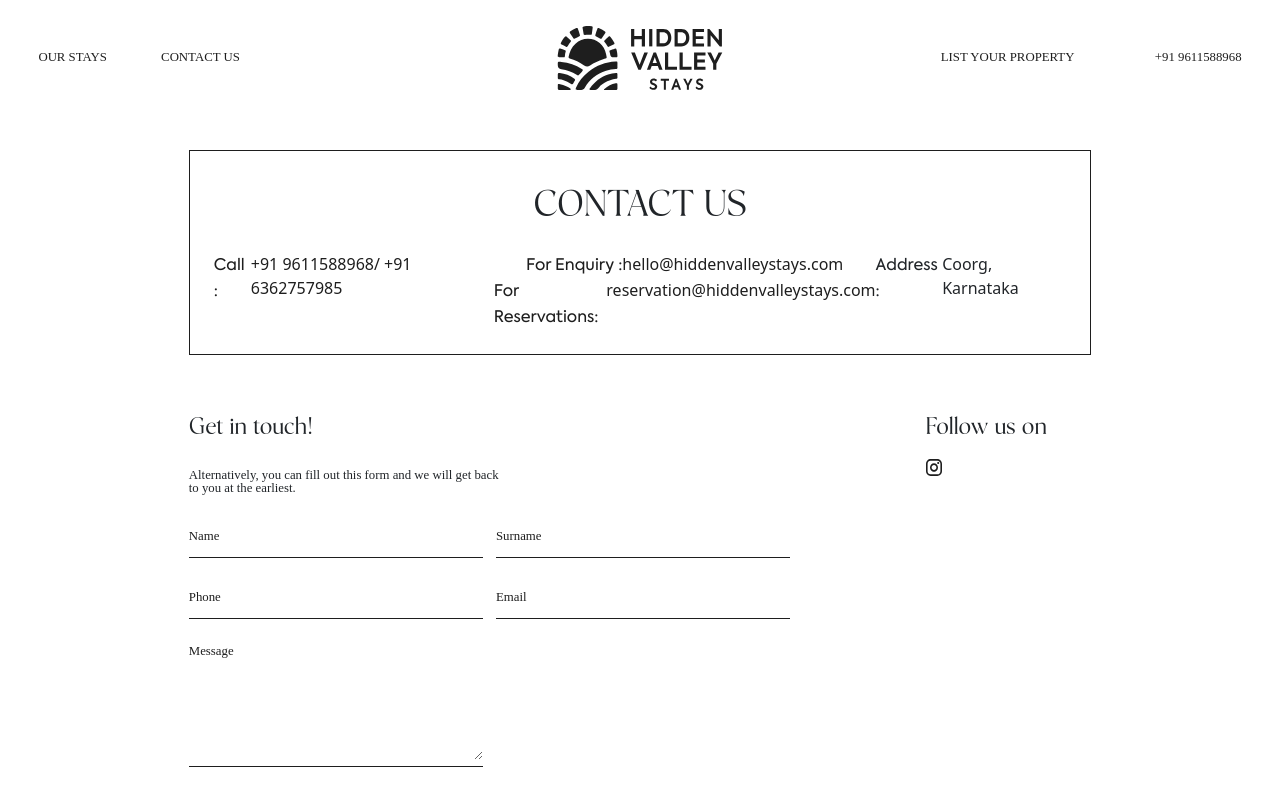
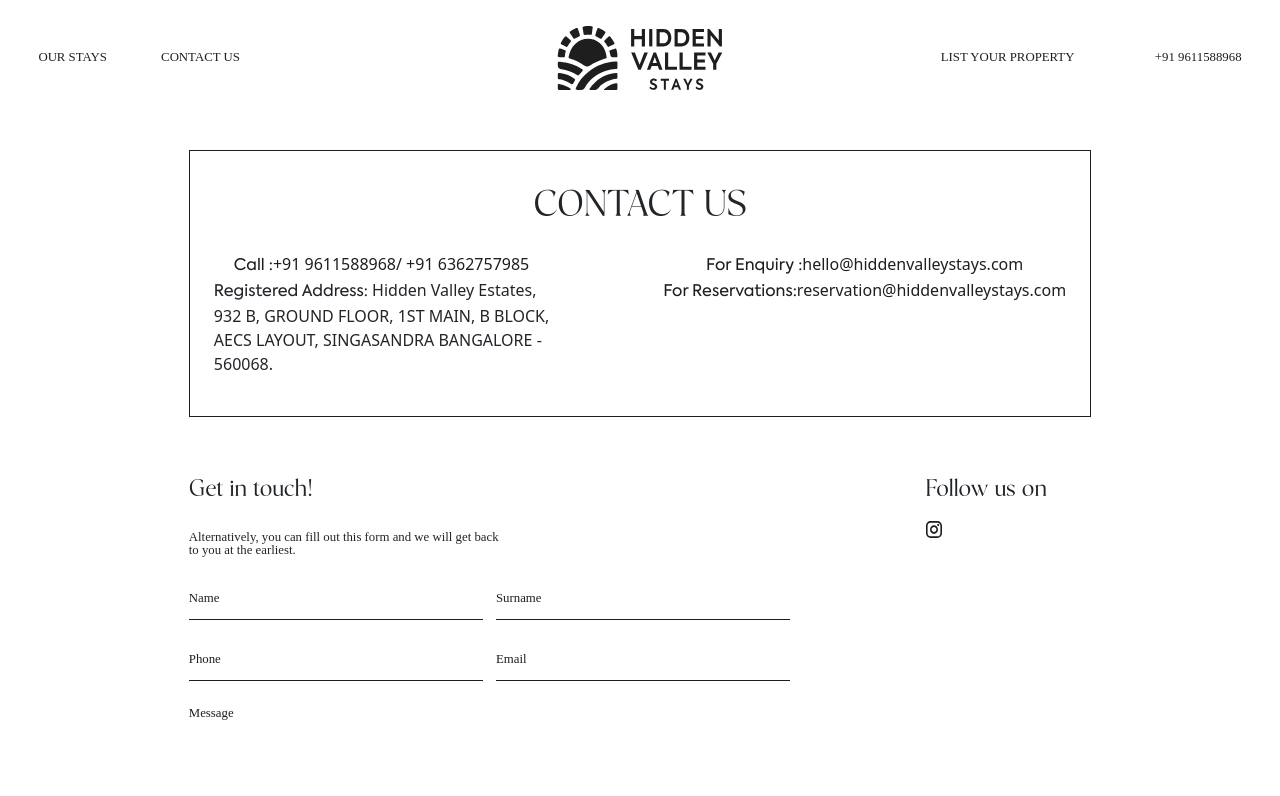
Before and after one commit to Nagaraj02451/HiddenValleyOotyStay, a React (Create React App) app in the folder frontend/: page /contact in a window 1280 px wide. Shown: the top 796 px of the page. Built offline with nearby package versions, Linux system fonts and the light colour scheme; a web font is replaced by a local one.

Commit message:
Update Contact.jsx

```diff
--- a/frontend/src/Components/Contact.jsx
+++ b/frontend/src/Components/Contact.jsx
@@ -53,30 +53,35 @@ const Contact = () => {
                         <div className='cnt32'>CONTACT US</div>
 
                         <div className='jyfu6ty' id='khgfhj'>
-                           <a href="tel:+9611588968" > <div className='jhcgvkuy'><div > <span className='hjcgg'>Call :</span> </div> +91 9611588968/ +91 6362757985</div></a>
+                         <div>
+                         <a href="tel:+9611588968" > <div className='jhcgvkuy'><div > <span className='hjcgg'>Call : </span> </div> +91 9611588968/ +91 6362757985</div></a>
+                            <p ><span className='hjcgg'>Registered Address:</span>   Hidden Valley Estates,<br /> 932 B, GROUND FLOOR, 1ST MAIN, B BLOCK,<br /> AECS LAYOUT,
+                            SINGASANDRA BANGALORE -<br /> 560068.</p>
+
+                         </div>
                            <div>
                            <a href="mailto:hello@hiddenvalleystays.com" ><div className='jhcgvkuy'>
                            <div><span className='hjcgg'>For Enquiry :</span>  </div> hello@hiddenvalleystays.com</div></a>
                            <a href="mailto:reservation@hiddenvalleystays.com" ><div className='jhcgvkuy'>
                            <div><span className='hjcgg'>For Reservations: </span>  </div>reservation@hiddenvalleystays.com</div></a>
                            </div>
-                            <a><div className='jhcgvkuy'><div><span className='hjcgg'>Address :</span> </div> Coorg, Karnataka</div></a>
                         </div>
 
                         <div className='jyfu6ty' id='hhgj'>
                         <div className='hjcgg'>Call </div>
-                           <a href="tel:+9611588968" > <div className='jhcgvkuy'> +91 9611588968/ +91 6362757985</div></a>
+                           <a href="tel:+9611588968" > <div > +91 9611588968/ +91 6362757985</div></a>
                            <div>
                            <div className='hjcgg'>For Enquiry </div>
-                           <a href="mailto:hello@hiddenvalleystays.com" ><div className='jhcgvkuy'>
-                           <div> </div> hello@hiddenvalleystays.com</div></a>
+                           <a href="mailto:hello@hiddenvalleystays.com" ><div >
+                            hello@hiddenvalleystays.com</div></a>
                            <div className='hjcgg'>For Reservations: </div>
 
-                           <a href="mailto:reservation@hiddenvalleystays.com" ><div className='jhcgvkuy'>
-                           <div>  </div>reservation@hiddenvalleystays.com</div></a>
+                           <a href="mailto:reservation@hiddenvalleystays.com" ><div >
+                           reservation@hiddenvalleystays.com</div></a>
                            </div>
-                           <div className='hjcgg'>Address</div>
-                            <a><div className='jhcgvkuy'><div> </div> Coorg, Karnataka</div></a>
+                           <div className='hjcgg'>Registered Address</div>
+                            <a><div className='jhcgvkuy'> Hidden Valley Estates, 932 B, GROUND FLOOR, 1ST MAIN, B BLOCK, AECS LAYOUT,
+                            SINGASANDRA BANGALORE - 560068.</div></a>
                         </div>
                         </div>
 
@@ -112,7 +117,7 @@ const Contact = () => {
                             </div>
                             <div className='cnt42'>
                                 <div className='cnt42a'>Follow us on</div>
-                                <div className='cnt42b'><img src='Img/insta1.svg'></img></div>
+                                <div className='cnt42b'><a href='https://www.instagram.com/hiddenvalleystays?igsh=ZmNybzJwa2psYnJh'><img src='Img/insta1.svg'></img></a></div>
                             </div>
                         </div>
 
```
